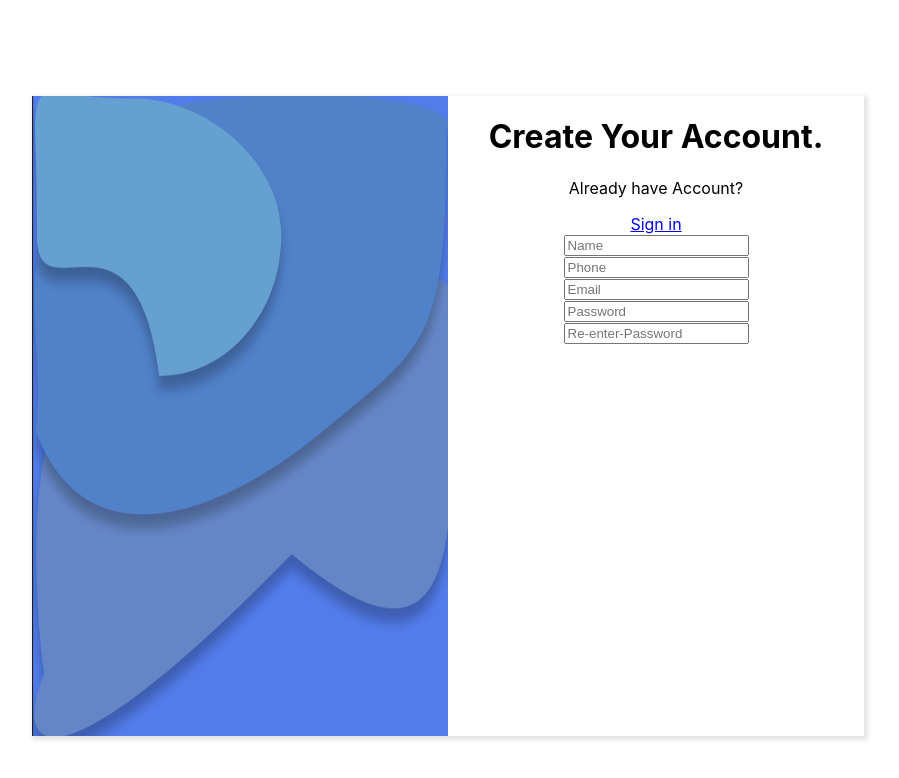
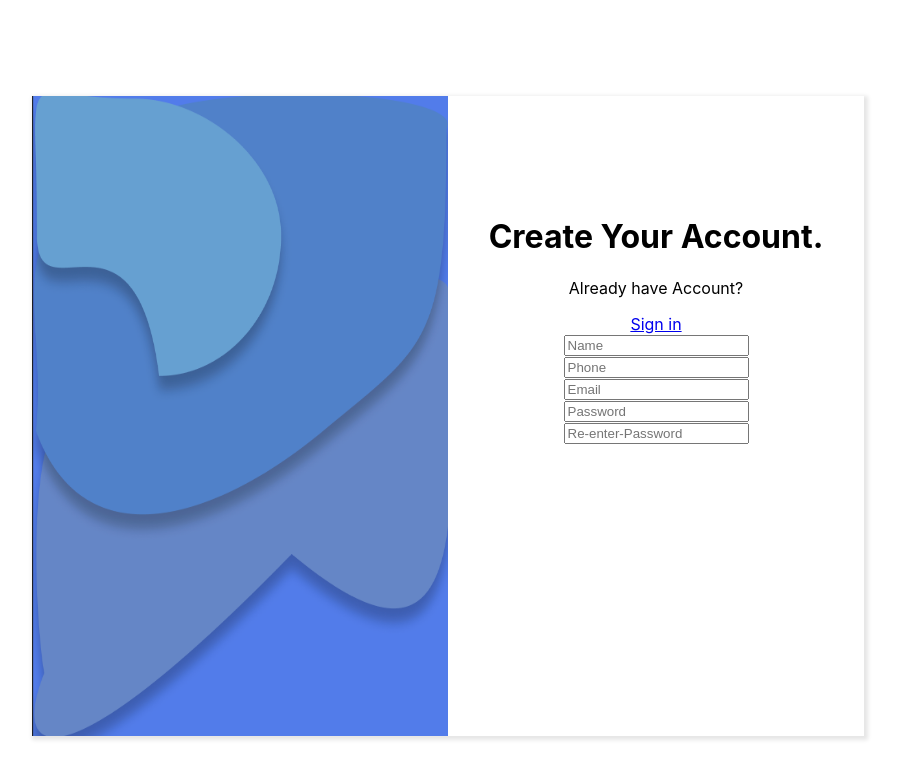
Before and after one commit to hanaxauay/BottleProject, a React (Create React App) app: page /register in a window 1280 px wide. Shown: the top 778 px of the page, without its empty margins (192-1091 px from the left). Built offline with nearby package versions, Linux system fonts and the light colour scheme; no server answers.

Commit message:
register boss 위치수정
register boss 위치수정

```diff
--- a/src/pages/Register.jsx
+++ b/src/pages/Register.jsx
@@ -1,5 +1,5 @@
 import React from "react";
-import "../style/login.scss";
+import "../style/register.scss";
 import Img from "../images/left.png";
 import logo from "../images/logo.png";
 import { useRef } from "react";
@@ -15,9 +15,8 @@ export default function Login() {
         <div className="left">
           <img src={Img} alt="lefts" />
         </div>
-        <div className="login_content">
+        <div className="register_content">
           <div className="boss">
-
             <h1>Create Your Account.</h1>
             <p>Already have Account?</p>
             <Link to="/">Sign in</Link>
@@ -37,7 +36,6 @@ export default function Login() {
               <input type="text" placeholder="Re-enter-Password" />
             </div>
           </div>
-
         </div>
       </div>
     </>
--- a/src/style/register.scss
+++ b/src/style/register.scss
@@ -25,12 +25,16 @@
       }
     }
   }
-  .login_content {
+  .register_content {
     height: 100%;
     width: 50%;
     position: relative;
     .boss {
-
+      position: absolute; // 부모의 위치를 상속받는거야.
+      top: 100px;
+      width: 100%;
+      height: 100%;
+      text-align: center;
     }
   }
 }
```
Lines whose indentation alone changed are shown as unchanged.
